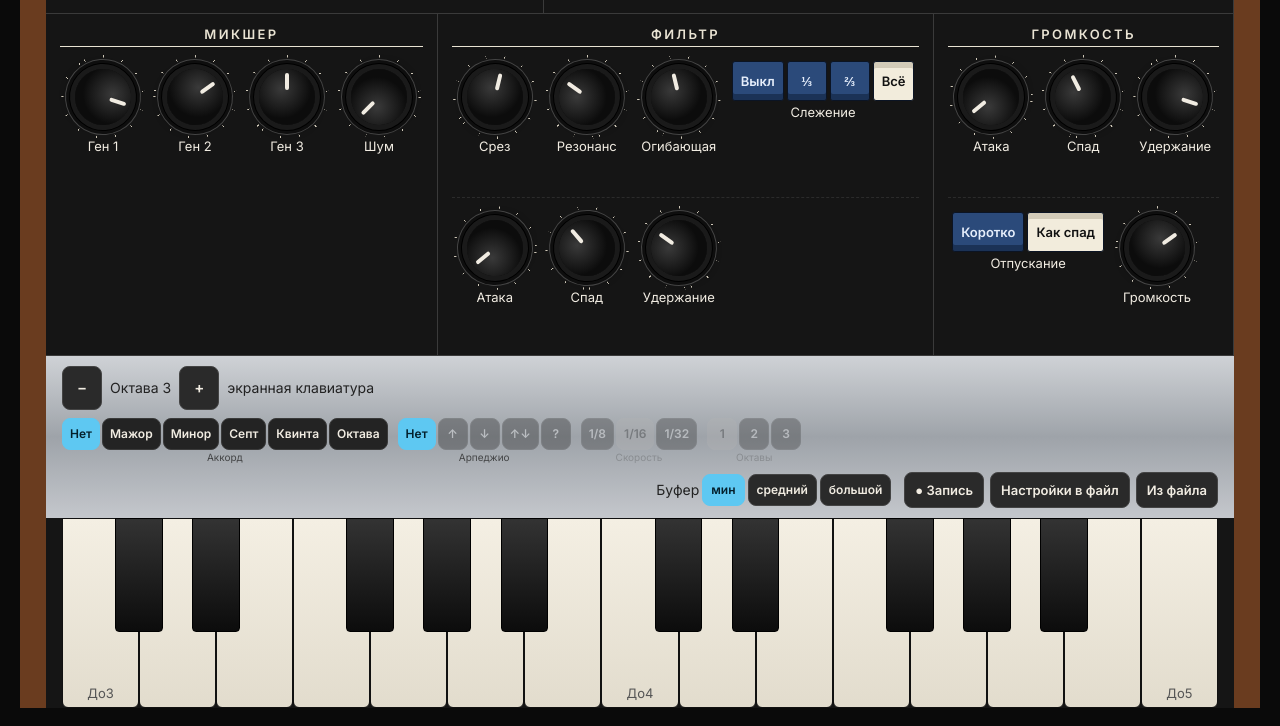
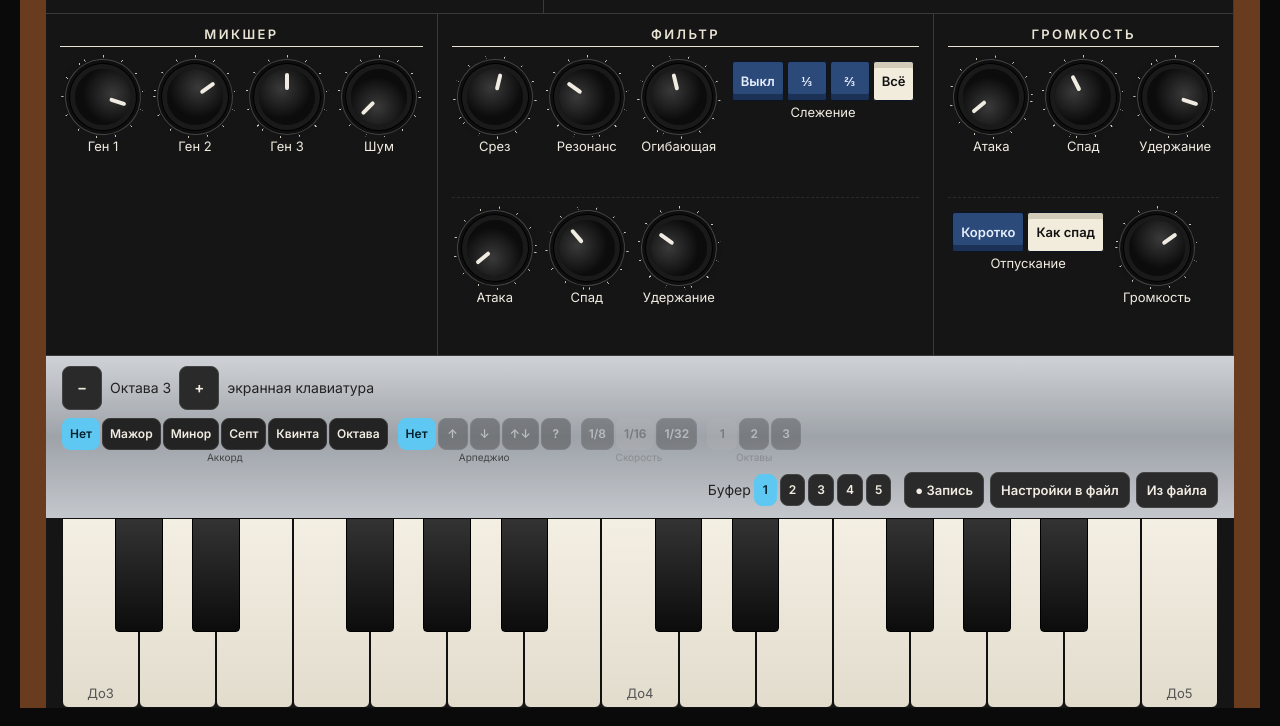
Before and after one commit to jwhhermes-afk/Sint4e, a plain HTML site: page index.html in a window 1280 px wide. Shown: the part 841-1567 px from the top of the page. Drawn offline with nearby package versions, Linux system fonts and the light colour scheme.

Commit message:
Буфер в 5 ступеней; Вихрь ещё легче (линейный фильтр при малом резонансе, пропуск выключенных генераторов); ревер и дисторшн не тратят процессор, когда выключены
Co-Authored-By: Claude Opus 5.5 <noreply@anthropic.com>
Claude-Session: https://claude.ai/code/session_01JF9UnAsGG7j6R5u31ZGfqy

```diff
--- a/index.html
+++ b/index.html
@@ -266,7 +266,7 @@ h1 small{display:none}
 </style></head><body>
 <div class="case" id="root">
  <div class="top">
-  <h1 id="title">Муг</h1><span class="ver" style="font-size:10px;opacity:.5">в.28</span>
+  <h1 id="title">Муг</h1><span class="ver" style="font-size:10px;opacity:.5">в.29</span>
   <div class="sw" id="sw" role="group" aria-label="Инструмент"><div class="swi"><button data-k="moog">Муг</button><div class="ctl hv" data-id="fxV_moog" title="Громкость: Муг"><div class="hb"><div class="hf"></div></div><div class="cc"></div></div></div><div class="swi"><button data-k="juno">Юнона</button><div class="ctl hv" data-id="fxV_juno" title="Громкость: Юнона"><div class="hb"><div class="hf"></div></div><div class="cc"></div></div></div><div class="swi"><button data-k="ryk">Рык</button><div class="ctl hv" data-id="fxV_ryk" title="Громкость: Рык"><div class="hb"><div class="hf"></div></div><div class="cc"></div></div></div><div class="swi"><button data-k="fm">Кристалл</button><div class="ctl hv" data-id="fxV_fm" title="Громкость: Кристалл"><div class="hb"><div class="hf"></div></div><div class="cc"></div></div></div><div class="swi"><button data-k="vir">Вихрь</button><div class="ctl hv" data-id="fxV_vir" title="Громкость: Вихрь"><div class="hb"><div class="hf"></div></div><div class="cc"></div></div></div><div class="swi"><button data-k="tb">Кислота</button><div class="ctl hv" data-id="fxV_tb" title="Громкость: Кислота"><div class="hb"><div class="hf"></div></div><div class="cc"></div></div></div><div class="swi"><button data-k="dr">Ритм</button><div class="ctl hv" data-id="fxV_dr" title="Громкость: Ритм"><div class="hb"><div class="hf"></div></div><div class="cc"></div></div></div></div>
   <button class="pb" data-tg="pre:-1" aria-label="Предыдущий пресет">◀</button><select id="preset" aria-label="Пресет"><option value="">Пресет…</option></select><button class="pb" data-tg="pre:1" aria-label="Следующий пресет">▶</button>
   <button id="saveBtn">Сохранить</button>
@@ -281,7 +281,7 @@ h1 small{display:none}
  <div class="fx" id="fx"></div>
  <div class="lcd" id="lcd"></div>
  <div class="panel" id="panel"></div>
- <div class="kbar"><button id="octDn" aria-label="Октава ниже">−</button><span id="octL"></span><button id="octUp" aria-label="Октава выше">+</button><span class="kbl">экранная клавиатура</span><span class="playc" id="playc"></span><span class="tools"><span class="bufw" id="bufw" title="Больше буфер — меньше щелчков, но чуть позже звук">Буфер <button data-b="0">мин</button><button data-b="1">средний</button><button data-b="2">большой</button> <small id="latL"></small></span><button id="recBtn" title="Записать всё, что звучит, в файл">● Запись</button><button id="expBtn" title="Сохранить пресеты, привязки и настройки в файл">Настройки в файл</button><button id="impBtn" title="Загрузить настройки из файла">Из файла</button><input type="file" id="impFile" accept=".json,application/json" hidden></span></div>
+ <div class="kbar"><button id="octDn" aria-label="Октава ниже">−</button><span id="octL"></span><button id="octUp" aria-label="Октава выше">+</button><span class="kbl">экранная клавиатура</span><span class="playc" id="playc"></span><span class="tools"><span class="bufw" id="bufw" title="1 — самый быстрый отклик, 5 — без щелчков, но звук чуть позже">Буфер <button data-b="0">1</button><button data-b="1">2</button><button data-b="2">3</button><button data-b="3">4</button><button data-b="4">5</button> <small id="latL"></small></span><button id="recBtn" title="Записать всё, что звучит, в файл">● Запись</button><button id="expBtn" title="Сохранить пресеты, привязки и настройки в файл">Настройки в файл</button><button id="impBtn" title="Загрузить настройки из файла">Из файла</button><input type="file" id="impFile" accept=".json,application/json" hidden></span></div>
  <div class="kb" id="kb"></div>
 </div>
 <script>
@@ -572,7 +572,7 @@ class Vir extends AudioWorkletProcessor{
   for(let k=0;k<5;k++)m1[k]=Math.pow(2,HOF[k]*p.dens/12);
   const m2=Math.pow(2,(p.iv+p.dt)/12),g1=Math.min(1,2-2*p.mix)*(c1n===5?.42:1),g2=Math.min(1,2*p.mix),pre=1+p.sat*6,nsat=th(pre);
   const buf=this.buf,cr=.6/sr,cc=6*sr/1000,cd=3*sr/1000*p.width,wv=p.width*.8,ov=p.vol*1.3;
-  const w1=p.w1,w2=p.w2,sub=p.sub,noise=p.noise,res=p.res,res1=1+p.res*.9,route=p.route,f2t=p.f2t,fenv=p.fenv,c1=p.c1,c2=p.c2,as=p.as,fsl=p.fs,nyq=sr*.45;
+  const lin=p.res<.35,w1=p.w1,w2=p.w2,sub=p.sub,noise=p.noise,res=p.res,res1=1+p.res*.9,route=p.route,f2t=p.f2t,fenv=p.fenv,c1=p.c1,c2=p.c2,as=p.as,fsl=p.fs,nyq=sr*.45;
   for(let i0=0;i0<n;i0+=16){
    // управляющие величины считаем раз в 16 сэмплов, а не на каждом
    const i1=Math.min(n,i0+16);
@@ -591,10 +591,10 @@ class Vir extends AudioWorkletProcessor{
      let x1=0;
      for(let j=0;j<c1n;j++){const dt=D[j];let t=ph[j]+dt;if(t>=1)t-=1;ph[j]=t;
       x1+=w1<=1?2*t-1-blep(t,dt):w1===2?sq(t,dt):sn(t)}
-     const d2=D[5];let t2=ph[5]+d2;if(t2>=1)t2-=1;ph[5]=t2;
-     const x2=w2===0?2*t2-1-blep(t2,d2):w2===1?sq(t2,d2):sn(t2);
-     const ds=D[6];let ts=ph[6]+ds;if(ts>=1)ts-=1;ph[6]=ts;
-     let x=x1*g1+x2*g2+sq(ts,ds)*sub+(noise?(Math.random()*2-1)*noise:0);
+     let x=x1*g1;
+     if(g2>0){const d2=D[5];let t2=ph[5]+d2;if(t2>=1)t2-=1;ph[5]=t2;x+=(w2===0?2*t2-1-blep(t2,d2):w2===1?sq(t2,d2):sn(t2))*g2}
+     if(sub>0){const ds=D[6];let ts=ph[6]+ds;if(ts>=1)ts-=1;ph[6]=ts;x+=sq(ts,ds)*sub}
+     if(noise)x+=(Math.random()*2-1)*noise;
      x=th(x*.6*pre)/nsat;
      if(v.st===5){v.e-=v.e*kq;if(v.e<.002){const q=v.pend;v.pend=null;v.y[0]=v.y[1]=v.y[2]=v.y[3]=0;v.i1=v.i2=0;v.e=0;v.fe=0;
       if(q){v.n=q.n;v.vel=q.vel/127;v.fs=1;v.st=q.off?4:1;v.held=!q.off}else v.st=4}}
@@ -602,7 +602,8 @@ class Vir extends AudioWorkletProcessor{
      if(v.st===4)v.fe-=v.fe*fr;else if(v.fs===1){v.fe+=fa;if(v.fe>=1){v.fe=1;v.fs=2}}else v.fe+=(fsl-v.fe)*fd;
      const g=v.g,y=v.y;
      const xi=th(x*.8-res*4.1*y[3]);
-     y[0]+=g*(xi-th(y[0]));const a0=th(y[0]);y[1]+=g*(a0-th(y[1]));const a1=th(y[1]);y[2]+=g*(a1-th(y[2]));const a2=th(y[2]);y[3]+=g*(a2-th(y[3]));
+     if(lin){y[0]+=g*(xi-y[0]);y[1]+=g*(y[0]-y[1]);y[2]+=g*(y[1]-y[2]);y[3]+=g*(y[2]-y[3])}
+     else{y[0]+=g*(xi-th(y[0]));const a0=th(y[0]);y[1]+=g*(a0-th(y[1]));const a1=th(y[1]);y[2]+=g*(a1-th(y[2]));const a2=th(y[2]);y[3]+=g*(a2-th(y[3]))}
      const l1=y[3]*res1;
      const sin2=route===0?l1:x;
      const v3=sin2-v.i2,v1=v.a1*v.i1+v.a2*v3,v2=v.i2+v.a2*v.i1+v.a3*v3;v.i1=2*v1-v.i1;v.i2=2*v2-v.i2;
@@ -997,7 +998,7 @@ function makeFx(){const c=ctx,f={in:c.createGain(),sh:c.createWaveShaper(),post:
   send:c.createGain(),dl:c.createDelay(2),fb:c.createGain(),tone:c.createBiquadFilter(),wet:c.createGain(),last:-1,
   master:c.createGain(),comp:c.createDynamicsCompressor(),mk:c.createGain(),rsend:c.createGain(),cv:c.createConvolver(),rwet:c.createGain(),rlast:-1};
  f.master.connect(f.comp);f.comp.connect(f.mk);f.mk.connect(c.destination);
- f.lp.connect(f.rsend);f.rsend.connect(f.cv);f.cv.connect(f.rwet);f.rwet.connect(f.master);
+ f.lp.connect(f.rsend);f.cv.connect(f.rwet);f.rwet.connect(f.master);
  f.sh.oversample='4x';f.lp.type='lowpass';f.tone.type='lowpass';f.tone.frequency.value=3500;
  f.chain=c.createGain();f.byp=c.createGain();f.in.connect(f.byp);f.byp.connect(f.master);f.in.connect(f.chain);f.chain.connect(f.sh);f.sh.connect(f.post);f.post.connect(f.lp);f.lp.connect(f.master);
  f.lp.connect(f.send);f.send.connect(f.dl);f.dl.connect(f.tone);f.tone.connect(f.fb);f.fb.connect(f.dl);f.tone.connect(f.wet);f.wet.connect(f.master);
@@ -1011,6 +1012,7 @@ function applyFx(){$('#fx').classList.toggle('off',!FXI.S.fxOn);fxDim();if(!fx)r
  tg(fx.chain.gain,on);tg(fx.byp.gain,1-on);
  const d=S.fxDistOn?Math.round(S.fxDist*100)/100:0;
  if(d!==fx.last){fx.last=d;
+  fx.sh.oversample=d>0?'4x':'none';
   if(d<=0)fx.sh.curve=null;else{const k=1+d*d*60,n=2048,cv=new Float32Array(n),nk=Math.tanh(k);for(let i=0;i<n;i++){const x=i/(n-1)*2-1;cv[i]=Math.tanh(k*x)/nk}fx.sh.curve=cv}}
  tg(fx.post.gain,1-.45*d);
  const fo=S.fxFiltOn;tg(fx.lp.frequency,fo?Math.min(20*Math.pow(2,S.fxCut*10),ctx.sampleRate*.45):ctx.sampleRate*.45);tg(fx.lp.Q,fo?S.fxRes*22:0);
@@ -1018,7 +1020,9 @@ function applyFx(){$('#fx').classList.toggle('off',!FXI.S.fxOn);fxDim();if(!fx)r
  for(const k in fx.vol){const v=S['fxV_'+k];tg(fx.vol[k].gain,v==null?1:1.5625*v*v)}
  tg(fx.fb.gain,S.fxFb*.85);tg(fx.wet.gain,S.fxMix*1.2*on);
  const rs=Math.round(S.fxRevSize*20)/20;if(S.fxRev&&rs!==fx.rlast){fx.rlast=rs;clearTimeout(fx.rto);fx.rto=setTimeout(()=>{fx.cv.buffer=revIR(rs)},120)}
- tg(fx.rsend.gain,S.fxRev?1:0);tg(fx.rwet.gain,S.fxRevMix*S.fxRevMix*1.6*on);
+ tg(fx.rsend.gain,S.fxRev?1:0);
+ // ревер выключен — отключаем его совсем, чтобы не тратил процессор
+ if(S.fxRev&&!fx.revCon){fx.rsend.connect(fx.cv);fx.revCon=true}else if(!S.fxRev&&fx.revCon){fx.rsend.disconnect(fx.cv);fx.revCon=false}tg(fx.rwet.gain,S.fxRevMix*S.fxRevMix*1.6*on);
  const co=S.fxCompOn&&on,cm=S.fxComp;tg(fx.comp.threshold,co?-8-cm*32:0);tg(fx.comp.ratio,co?2+cm*10:1);tg(fx.comp.knee,co?6:0);
  fx.comp.attack.value=.004;fx.comp.release.value=.18;tg(fx.mk.gain,co?1+cm*1.3:1)}
 
@@ -1119,8 +1123,9 @@ function farSet(far,fid,val){const X=INST[far];X.S[fid]=val;
 
 // ---- запись, файл настроек, стабильный звук ----
 try{localStorage.removeItem('audio.lat')}catch(e){}
-function bufSel(){try{return Math.max(0,Math.min(2,+(localStorage.getItem('audio.buf')||0)))}catch(e){return 0}}
-const LAT=['interactive',.02,.04];
+try{if(!localStorage.getItem('audio.buf2')){const ob=localStorage.getItem('audio.buf');if(ob==='1')localStorage.setItem('audio.buf','2');if(ob==='2')localStorage.setItem('audio.buf','4');localStorage.setItem('audio.buf2','1')}}catch(e){}
+function bufSel(){try{return Math.max(0,Math.min(4,+(localStorage.getItem('audio.buf')||0)))}catch(e){return 0}}
+const LAT=['interactive',.012,.02,.028,.04];
 function bufUI(){document.querySelectorAll('#bufw button').forEach(b=>b.classList.toggle('on',+b.dataset.b===bufSel()));
  const l=$('#latL');if(l)l.textContent=ctx?'сейчас ≈'+Math.round(((ctx.baseLatency||0)+(ctx.outputLatency||0))*1000)+' мс':''}
 $('#bufw').onclick=async e=>{const b=e.target.closest('button');if(!b)return;try{localStorage.setItem('audio.buf',b.dataset.b)}catch(err){}
```
